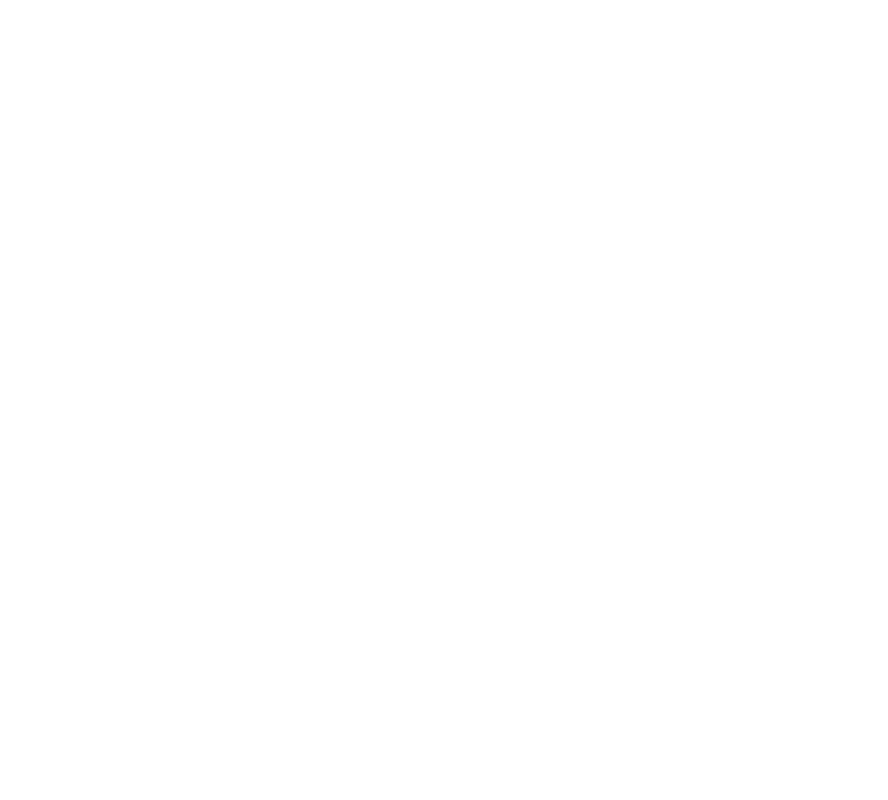
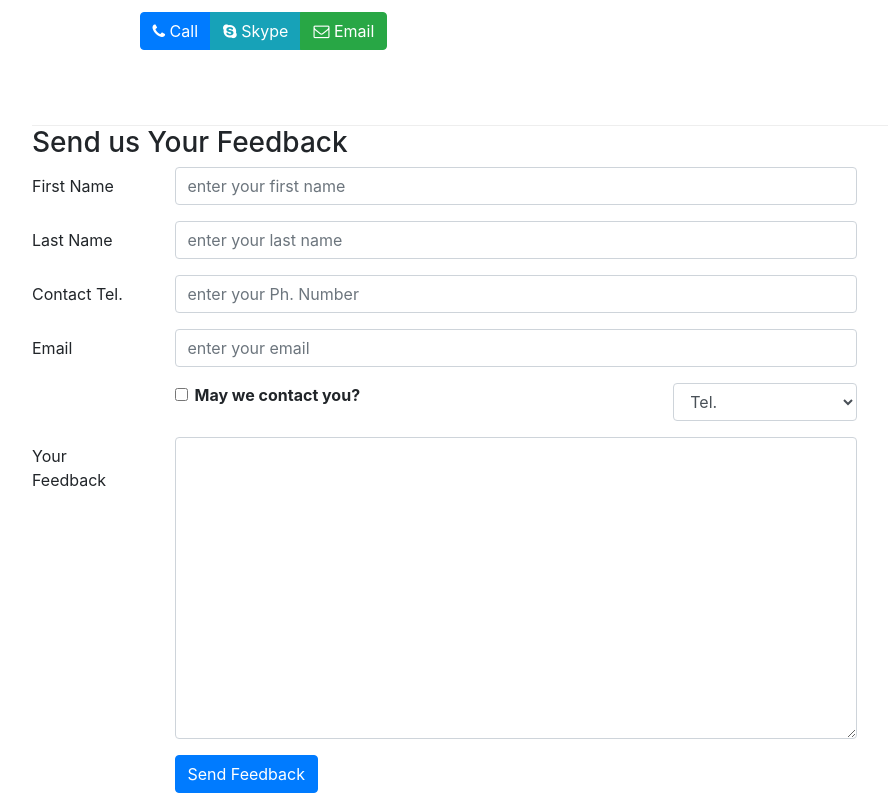
Before and after one commit to srishtii1/React, a React (Create React App) app: page /contactus in a window 1280 px wide. Shown: the part 680-1480 px from the top of the page, without its empty margins (53-941 px from the left). Before the commit the page ends 800 px from the top, so only its background shows below. Built offline with nearby package versions, Linux system fonts and the light colour scheme.

Commit message:
controlled forms

```diff
--- a/src/components/ContactComponent.js
+++ b/src/components/ContactComponent.js
@@ -1,9 +1,48 @@
-import React from 'react';
-import { Breadcrumb, BreadcrumbItem } from 'reactstrap';
+import React , {Component} from 'react';
+import { Breadcrumb, BreadcrumbItem, Button, Form, FormGroup, Label, Input, Col } from 'reactstrap';
 import { Link } from 'react-router-dom';
 
-function Contact(props) {
-    if (props.dishSelected != null)
+class Contact extends Component
+ {
+    constructor(props)
+    {
+        super(props);
+        this.state = {
+            firstname: '',
+            lastname: '',
+            telnum:'',
+            email:'',
+            agree: false,
+            contactType:'Tel.',
+            message:''
+        }
+
+        this.handleSubmit = this.handleSubmit.bind(this);
+        this.handleInputChange = this.handleInputChange.bind(this);
+    };
+
+    handleInputChange(event)
+    {
+        const target = event.target;
+        const value = target.type === 'checkbox' ? target.checked:target.value;
+        const name = target.name;
+
+        this.setState({
+            [name] : value
+        });
+    }
+
+    handleSubmit(event)
+    {
+        console.log("Current state is: " +JSON.stringify(this.state));
+        alert("Current state is: " +JSON.stringify(this.state));
+        event.preventDefault();
+        //default behavior is going to next page after submitting. we are preventing that .
+    }
+
+    render()
+    {
+
     return(
         <div className="container">
             <div className = "row">
@@ -11,10 +50,6 @@
                     <BreadcrumbItem> <Link to = '/home'> Home </Link> </BreadcrumbItem>
                     <BreadcrumbItem active> Contact Us </BreadcrumbItem>
                 </Breadcrumb>
-                <div className = "col-12">
-                    <h3> {props.dishSelected.name} </h3>
-                    <hr />
-                </div>
             </div>
             <div className="row row-content">
                 <div className="col-12">
@@ -42,12 +77,87 @@
                     </div>
                 </div>
             </div>
+            <div className = "row row-container">
+                <div className = "col-12">
+                    <h3> Send us Your Feedback </h3>
+                </div>
+                <div className = "col-12 col-md-9">
+                    <Form onSubmit = {this.handleSubmit}>
+                        <FormGroup row>
+                            <Label htmlFor = "firstname" md={2}> First Name </Label>
+                            <Col md = {10}>
+                                <Input type = "text" id = "firstName" name = "firstname" placeholder = "enter your first name"
+                                value = {this.state.firstname}
+                                onChange = {this.handleInputChange}/>
+                            </Col>
+                        </FormGroup>
+                        <FormGroup row>
+                            <Label htmlFor = "lastname" md={2}> Last Name </Label>
+                            <Col md = {10}>
+                                <Input type = "text" id = "lastName" name = "lastname" placeholder = "enter your last name"
+                                value = {this.state.lastname}
+                                onChange = {this.handleInputChange}/>
+                            </Col>
+                        </FormGroup>
+                        <FormGroup row>
+                            <Label htmlFor = "telnum" md={2}> Contact Tel. </Label>
+                            <Col md = {10}>
+                                <Input type = "tel" id = "telnum" name = "telnum" placeholder = "enter your Ph. Number"
+                                value = {this.state.telnum}
+                                onChange = {this.handleInputChange}/>
+                            </Col>
+                        </FormGroup>
+                        <FormGroup row>
+                            <Label htmlFor = "email" md={2}> Email </Label>
+                            <Col md = {10}>
+                                <Input type = "email" id = "email" name = "email" placeholder = "enter your email"
+                                value = {this.state.email}
+                                onChange = {this.handleInputChange}/>
+                            </Col>
+                        </FormGroup>
+                        <FormGroup row>
+                            <Col md = {{size:6, offset:2}}>
+                            <FormGroup check>
+                                <Label check>
+                                    <Input type = "checkbox" name = "agree"
+                                     checked = {this.state.agree}
+                                     onChange = {this.handleInputChange}/> {' '}
+                                     <strong> May we contact you? </strong>
+                                </Label>
+                            </FormGroup>
+                            </Col>
+                            <Col md = {{size:3, offset:1}}>
+                                <Input type = "select" name = "contactType"
+                                value = {this.state.contactType}
+                                onChange = {this.handleInputChange}>
+                                <option>Tel.</option>
+                                <option>Email</option>
+                                </Input>
+                            </Col>
+                        </FormGroup>
+                        <FormGroup row>
+                            <Label htmlFor = "message" md={2}> Your Feedback </Label>
+                            <Col md = {10}>
+                                <Input type = "textarea" id = "message" name = "message" rows = "12"
+                                value = {this.state.message}
+                                onChange = {this.handleInputChange}/>
+                            </Col>
+                        </FormGroup>
+                        <FormGroup row>
+                            <Col md = {{size:10, offset:2}}>
+                                <Button type = "submit" color = "primary">
+                                    Send Feedback
+                                </Button>
+                            </Col>
+                        </FormGroup>
+                    </Form>
+
+                </div>
+            </div>
         </div>
     );
-    else
-    return(
-        <div />
-    );
-}
+    }
+
+ }
 
 export default Contact;
```
Also changed, not shown: 1 other file (tests, documents, lock files or other folders).
